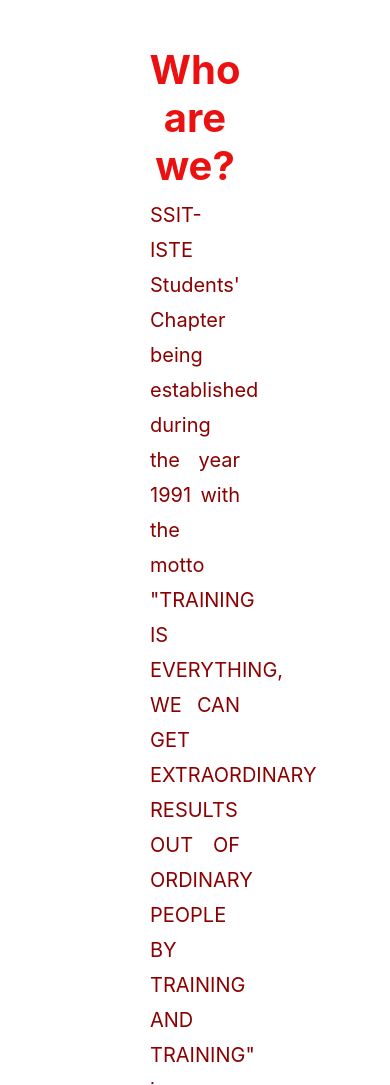
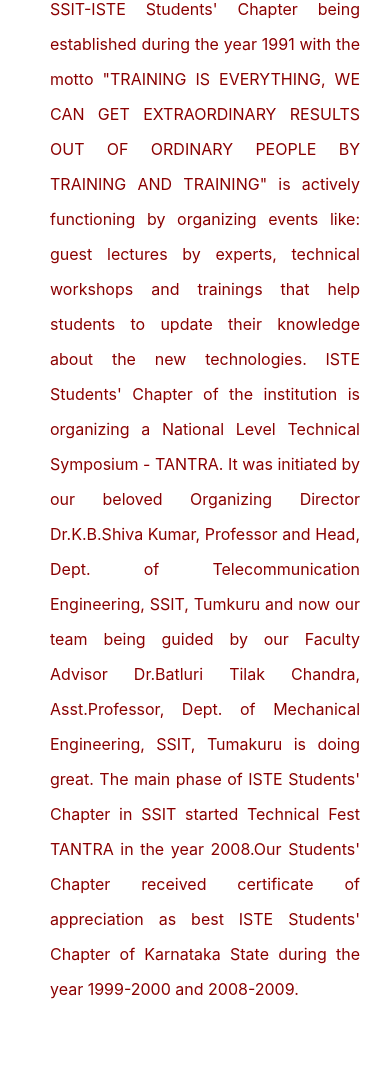
Before and after one commit to KushalaHE/ISTE_Website, a plain HTML site: page iste.html in a window 390 px wide. Shown: the part 687-1772 px from the top of the page. Drawn offline with nearby package versions, Linux system fonts and the light colour scheme.

Commit message:
Update iste.css

```diff
--- a/iste.css
+++ b/iste.css
@@ -225,6 +225,18 @@ html,body {
     background-attachment: fixed;
 
 }
+
+  @media only screen and (max-width: 600px) {
+    /* Styles for screens up to 600px wide (typical mobile devices) */
+    #Aboutus {
+      padding: 10px;
+      font-size: 16px;
+      text-align: left;
+      margin-left: 10px;
+      margin-right: 10px;
+    }
+  }
+
 
 .who,p.who{
 	text-align: center;
```
